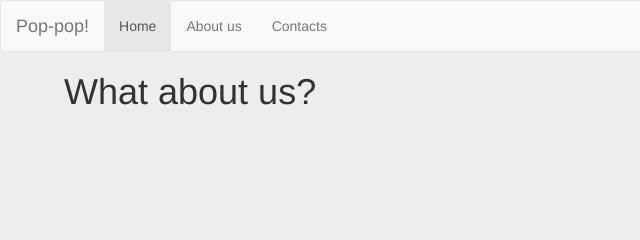
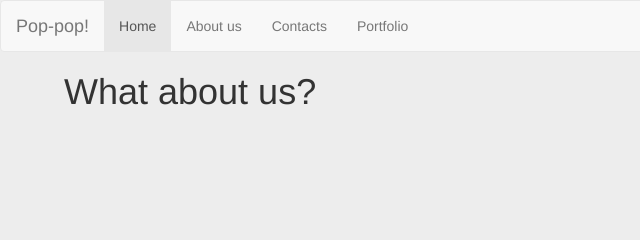
Before and after one commit to tihey/testing, a website: page about.html in a window 1280 px wide. Shown: the top 240 px of the page, 0-640 px from the left. Drawn offline with Linux system fonts and the light colour scheme.

Commit message:
Update about.html

```diff
--- a/about.html
+++ b/about.html
@@ -19,6 +19,7 @@
       <li class="active"><a href="poppop.html">Home</a></li>
       <li><a href="#">About us</a></li>
       <li><a href="contacts.html">Contacts</a></li>
+      <li><a href="index.html">Portfolio</a></li>
     </ul>
   </div>
 </nav>
```
